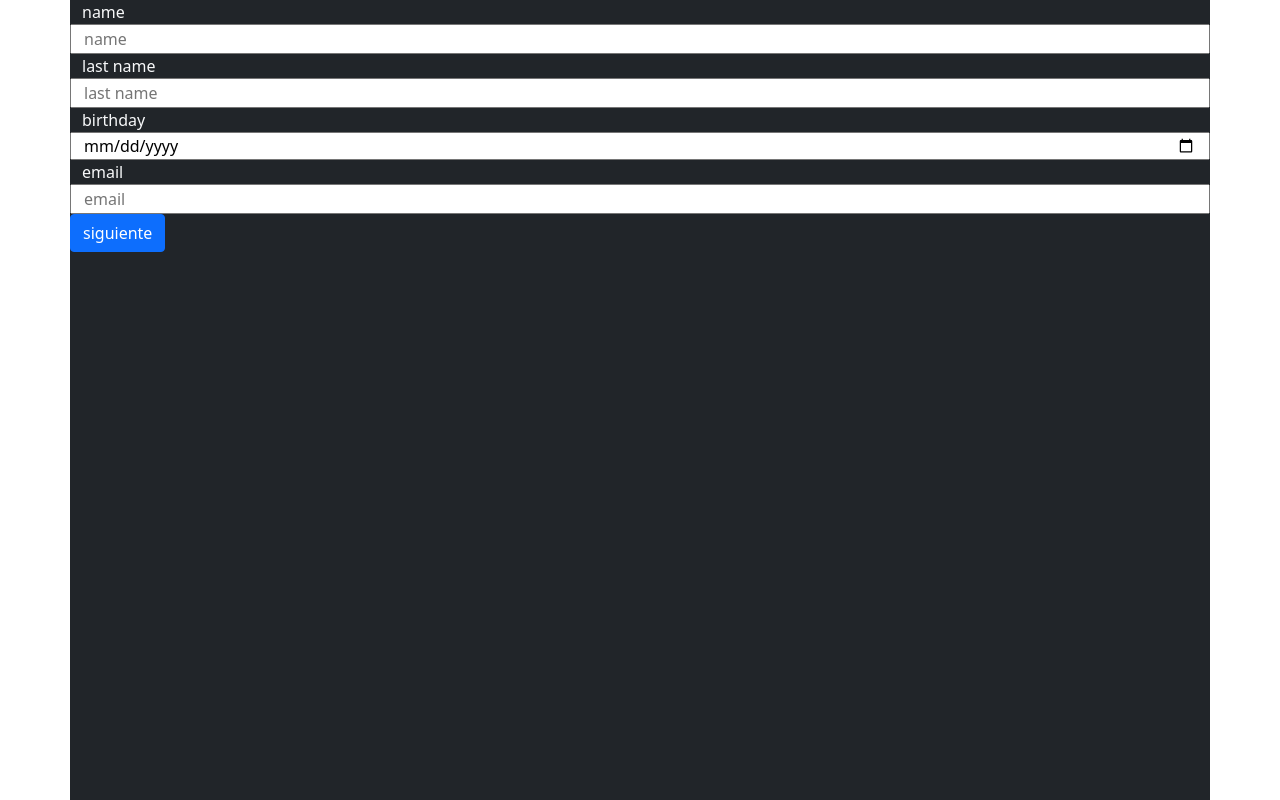
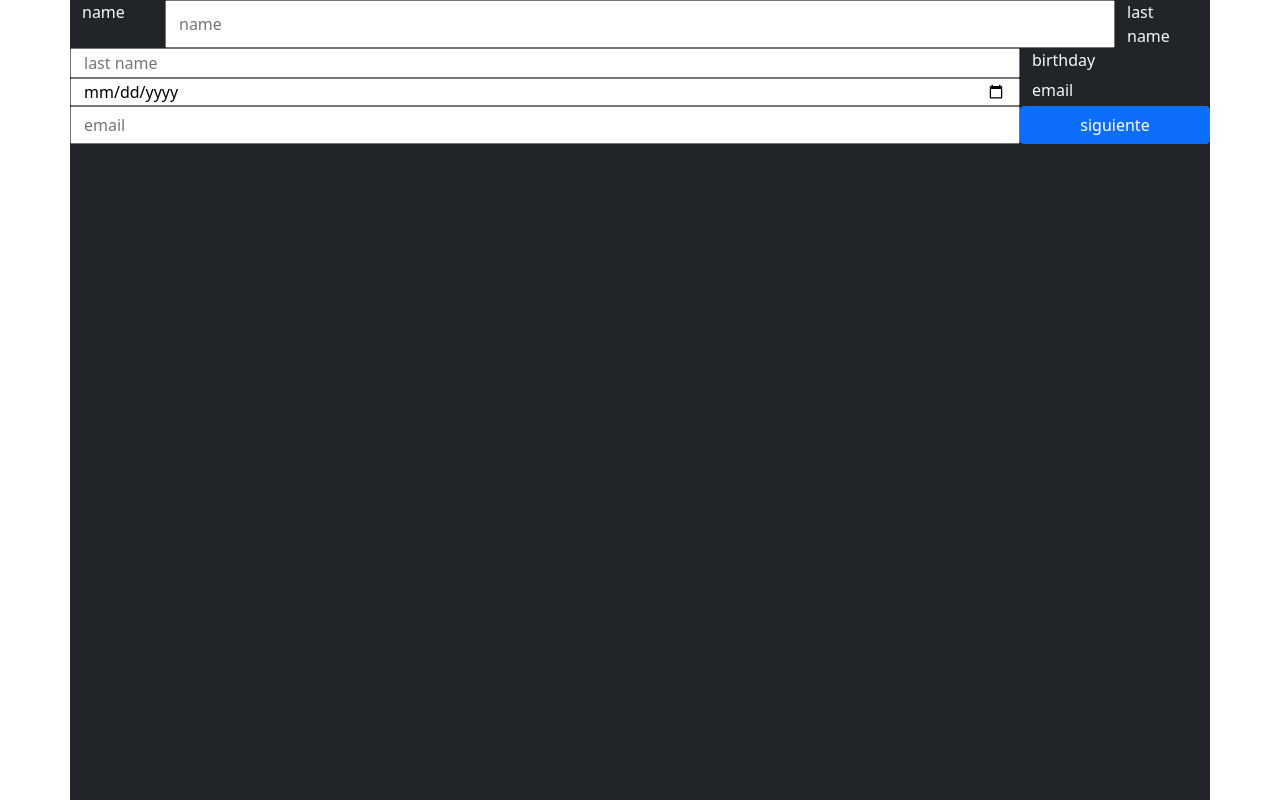
Before and after one commit to AVX00/formulario-alberto-vidal, a React (Create React App) app: page / in a window 1280 px wide. Built offline with nearby package versions, Linux system fonts and the light colour scheme.

Commit message:
:bug: fixed bootstrap classes

```diff
--- a/src/components/Button/Button.js
+++ b/src/components/Button/Button.js
@@ -1,6 +1,6 @@
 const Button = ({ type, text }) => {
   return (
-    <button className="btn btn-primary row" type={type}>
+    <button className="btn btn-primary col" type={type}>
       {text}
     </button>
   );
--- a/src/components/Form/Form.js
+++ b/src/components/Form/Form.js
@@ -5,7 +5,7 @@ const Form = ({ children, actionOnSubmit }) => {
   };
 
   return (
-    <form onSubmit={submitAction} className="form">
+    <form onSubmit={submitAction} className="form row">
       {children}
     </form>
   );
--- a/src/components/Input/Input.js
+++ b/src/components/Input/Input.js
@@ -1,11 +1,17 @@
 const Input = ({ label, type }) => {
   return (
-    <div className="row">
-      <label className="text-light" htmlFor={label}>
+    <>
+      <label className="text-light col" htmlFor={label}>
         {label}
       </label>
-      <input id={label} name={label} type={type} placeholder={label}></input>
-    </div>
+      <input
+        className="col-10"
+        id={label}
+        name={label}
+        type={type}
+        placeholder={label}
+      ></input>
+    </>
   );
 };
 
```
